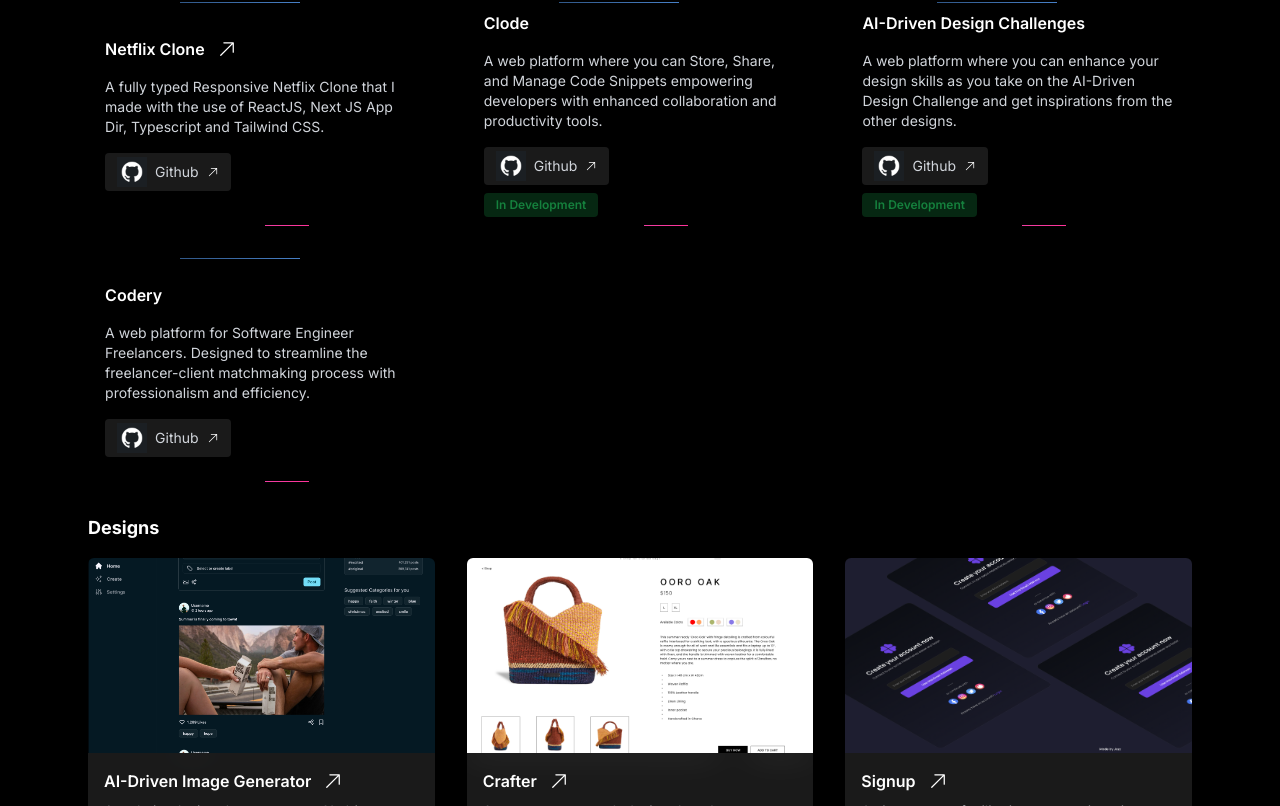
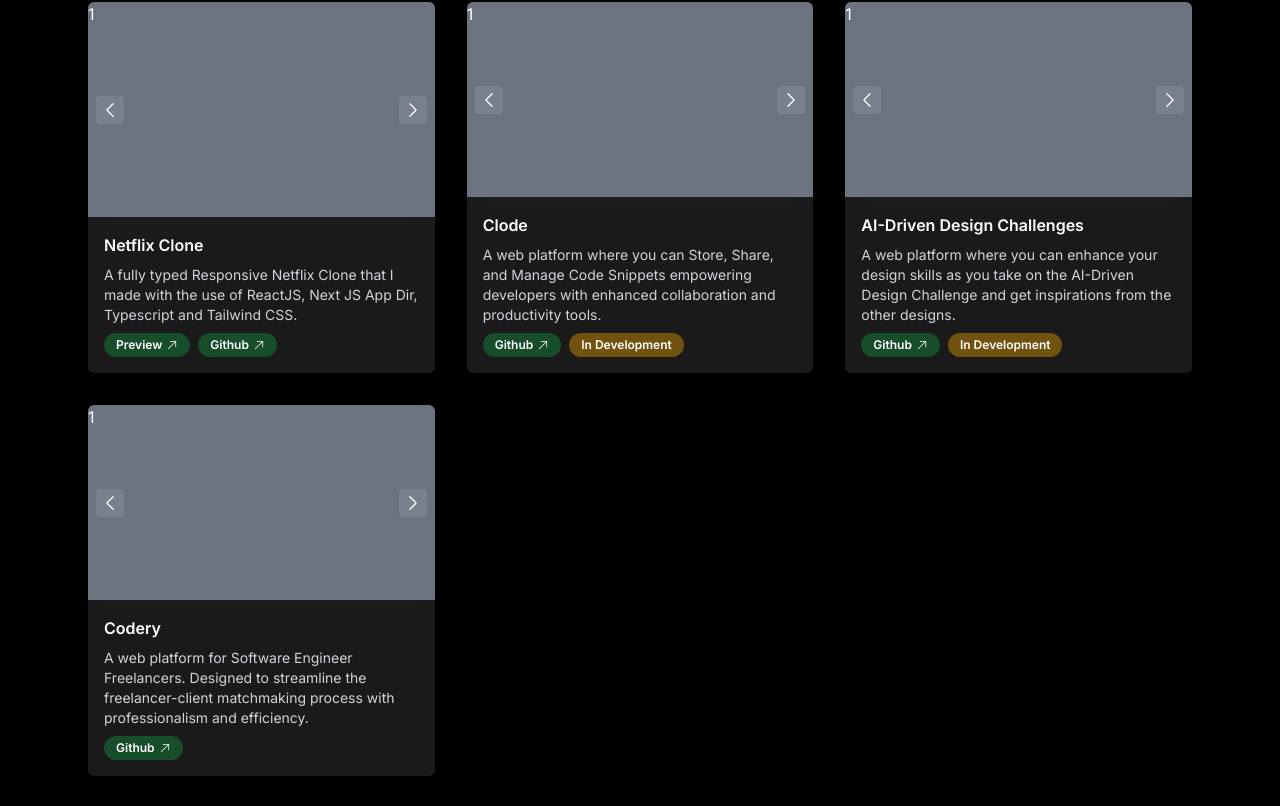
Before and after one commit to jazztinecruz/portfolioV2, a Next.js app: page / in a window 1280 px wide. Shown: the part 9494-10300 px from the top of the page. Built offline with nearby package versions, Linux system fonts and the light colour scheme.

Commit message:
feat: create showcase card and carousel to it

```diff
--- /dev/null
+++ b/app/_components/sections/projects/card.tsx
@@ -0,0 +1,93 @@
+"use client";
+
+import { Design, Development } from "@/libraries/types";
+import {
+  ArrowUpRightIcon,
+  ChevronLeftIcon,
+  ChevronRightIcon,
+} from "@heroicons/react/24/solid";
+import Link from "next/link";
+import { useState } from "react";
+
+type Props = {
+  data: Design | Development;
+  type: "design" | "development";
+};
+
+const ShowcaseCard = ({ data, type = "development" }: Props) => {
+  const [currentDisplayIndex, setCurrentDisplayIndex] = useState<number>(0);
+
+  const photos: number[] = Array.from({ length: 5 }, (_, index) => index + 1);
+
+  const handleNext = () => {
+    if (currentDisplayIndex < photos.length - 1) {
+      setCurrentDisplayIndex((prev) => prev + 1);
+    } else setCurrentDisplayIndex(0);
+  };
+
+  const handlePrev = () => {
+    if (currentDisplayIndex < 1) setCurrentDisplayIndex(photos.length - 1);
+    else setCurrentDisplayIndex((prev) => prev - 1);
+  };
+
+  const previews = () => {
+    switch (type) {
+      case "development": {
+        const code = data as Development;
+        return (
+          <div className="flex flex-wrap items-end gap-2">
+            {code.url && <Badge label="Preview" url={code.url} />}
+            <Badge label="Github" url={code.github} />
+            {code.ongoing && <Badge label="In Development" />}
+          </div>
+        );
+      }
+      case "design": {
+        const design = data as Design;
+        return <Badge label="Preview" url={design.pdf} />;
+      }
+    }
+  };
+
+  return (
+    <div className="flex flex-col rounded-md">
+      {/* carousel */}
+      <div className="relative aspect-video w-full h-full bg-gray-500 rounded-t-md">
+        <button
+          onClick={handlePrev}
+          className="absolute left-2 top-2/4 -translate-y-2/4 bg-opacity rounded p-1">
+          <ChevronLeftIcon className="w-5 h-5" />
+        </button>
+        <div>{photos[currentDisplayIndex]}</div>
+        <button
+          onClick={handleNext}
+          className="absolute right-2 top-2/4 -translate-y-2/4 bg-opacity rounded p-1">
+          <ChevronRightIcon className="w-5 h-5" />
+        </button>
+      </div>
+      {/* details */}
+      <div className="bg-opacity p-4 space-y-2 rounded-b-md grid">
+        <h3 className="font-semibold">{data.title}</h3>
+        <p className="text-sm tertiary mb-4">{data.description}</p>
+        {previews()}
+      </div>
+    </div>
+  );
+};
+
+export default ShowcaseCard;
+
+const Badge = ({ label, url }: { label: string; url?: string }) => {
+  const backgroundColor =
+    label === "In Development" ? "bg-yellow-600/50" : "bg-green-700/50";
+
+  return (
+    <Link href={url || ""} target="_blank">
+      <div
+        className={`text-xs rounded-full flex items-center gap-1 py-1 px-3 w-fit font-semibold ${backgroundColor}`}>
+        <span>{label}</span>
+        {url && <ArrowUpRightIcon title="Download PDF" className="w-3 h-3" />}
+      </div>
+    </Link>
+  );
+};
--- a/app/_components/sections/projects/index.tsx
+++ b/app/_components/sections/projects/index.tsx
@@ -1,9 +1,6 @@
 import { projects } from "@/libraries/constants/data";
 import { SectionTitle } from "../../titles";
-import { ArrowUpRightIcon } from "@heroicons/react/24/solid";
-import Link from "next/link";
-import Github from "../../github";
-import Image from "next/image";
+import ShowcaseCard from "./card";
 
 const Projects = () => {
   return (
@@ -16,67 +13,15 @@
         <h2 className="font-bold text-lg">Developments</h2>
         <div className="grid grid-cols-1 md:grid-cols-2 lg:grid-cols-3 gap-4 lg:gap-8">
           {projects.development.map((code) => (
-            <div
-              key={code.title}
-              className="relative w-full h-48 lg:h-56 rounded-md  overflow-hidden">
-              <div className="absolute h-[50%] inset-0 rounded-md bg-gradient-to-r from-transparent via-darkblue to-darkpink animate-spin-slow" />
-              <div className="absolute inset-[0.07rem] primary p-4 flex flex-col justify-center gap-4 py-4 lg:py-6 rounded-md">
-                <div className="flex items-center gap-3">
-                  <h3 className="font-semibold">{code.title}</h3>
-                  {code.url && (
-                    <Link
-                      href={code.url}
-                      target="_blank"
-                      rel="noopener noreferrer">
-                      <ArrowUpRightIcon title="Live Url" className="w-5 h-5" />
-                    </Link>
-                  )}
-                </div>
-                <p className="text-sm tertiary">{code.description}</p>
-                <Github url={code.github} hasArrow />
-                {code.ongoing && (
-                  <div className="bg-green-700/30 rounded px-3 py-1 w-fit text-xs text-green-700 font-semibold -mt-2">
-                    In Development
-                  </div>
-                )}
-              </div>
-            </div>
+            <ShowcaseCard key={code.title} data={code} type="development" />
           ))}
         </div>
       </div>
-
       <div className="space-y-4">
         <h2 className="font-bold text-lg">Designs</h2>
         <div className="grid grid-cols-1 md:grid-cols-2 lg:grid-cols-3 gap-8 rounded-t-md">
           {projects.design.map((design) => (
-            <div key={design.title} className="flex flex-col rounded-md">
-              <Link href={design.pdf} target="_blank" rel="noopener noreferrer">
-                <div className="aspect-video relative w-full h-full">
-                  <Image
-                    src={design.thumbnail}
-                    alt={design.title}
-                    fill
-                    priority
-                    className="rounded-t-md object-cover"
-                  />
-                </div>
-              </Link>
-              <div className="bg-opacity p-4 space-y-2 rounded-b-md">
-                <div className="flex items-center gap-3">
-                  <h3 className="font-semibold">{design.title}</h3>
-                  <Link
-                    href={design.pdf}
-                    target="_blank"
-                    rel="noopener noreferrer">
-                    <ArrowUpRightIcon
-                      title="Download PDF"
-                      className="w-5 h-5"
-                    />
-                  </Link>
-                </div>
-                <p className="text-sm tertiary">{design.description}</p>
-              </div>
-            </div>
+            <ShowcaseCard key={design.title} data={design} type="design" />
           ))}
         </div>
       </div>
```
